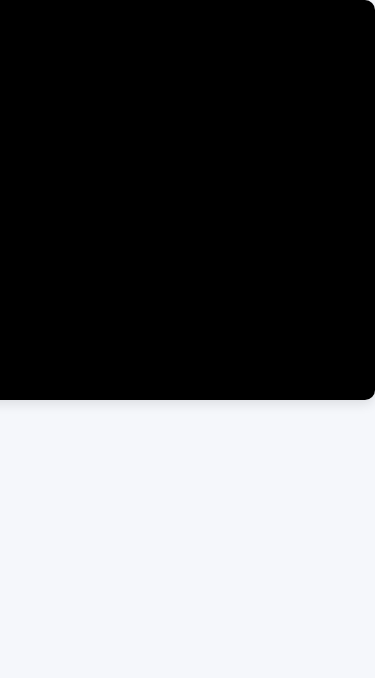
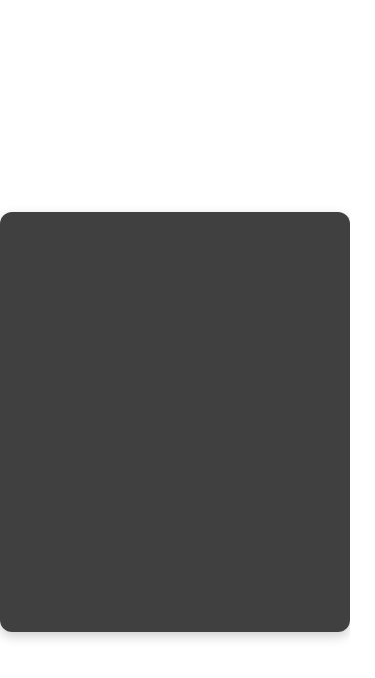
Before and after one commit to karthikjpt/OGDPwidget, an Electron app: page index.html in a window 350 px wide. Shown: the whole page, 375 px wide, since content can reach past the window. Drawn offline with Linux system fonts and the light colour scheme.

Commit message:
Add files via upload

```diff
--- a/index.html
+++ b/index.html
@@ -4,17 +4,26 @@
   <meta charset="UTF-8" />
   <title>TodayEQ Widget Desktop</title>
   <style>
-    body, html {
+    html, body {
       margin: 0; padding: 0;
-      display: flex; justify-content: center; align-items: center;
-      background-color: #f5f7fb;
+      width: 100%; height: 100%;
+      background: transparent;
+      display: flex;
+      justify-content: center;
+      align-items: center;
+      -webkit-user-select: none;  /* prevent text selection in widget */
+      overflow: hidden;
     }
     #todayeq-widget {
-      width: 400px; height: 400px;
-      box-shadow: 0 4px 12px rgba(0,0,0,0.1);
-      border-radius: 10px;
-      background: #000;  /* Set to black */
+      width: 350px; height: 400px;
+      box-shadow: 0 4px 12px rgba(0,0,0,0.2);
+      border-radius: 12px;
+      background: rgba(0, 0, 0, 0.75);
+      color: white;
       overflow: auto;
+      -webkit-app-region: drag; /* enable dragging the whole widget */
+      padding: 10px;
+      font-family: Arial, sans-serif;
     }
   </style>
 </head>
```
Also changed, not shown: main.js (+11 -3 lines), preload.js (added, +7 -0 lines).
